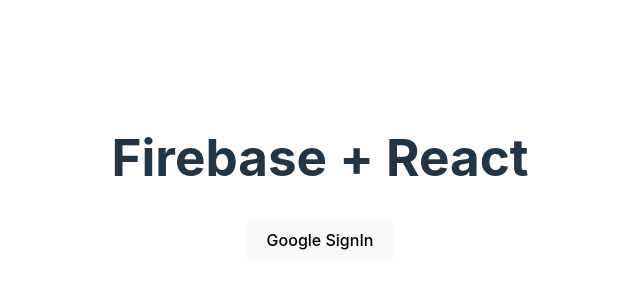
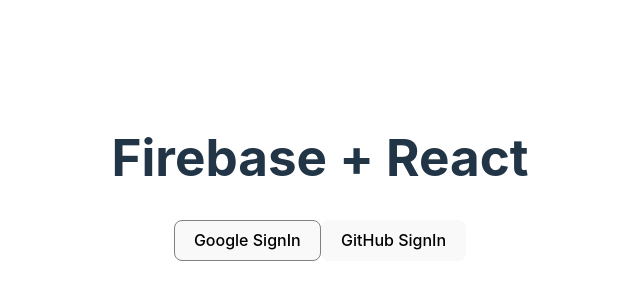
Before and after one commit to rashaduldev/React-Firebase-Auth, a React (Vite) app: page / in a window 1280 px wide. Shown: the part 222-522 px from the top of the page, without its empty margins (320-960 px from the left). Built offline with nearby package versions, Linux system fonts and the light colour scheme.

Commit message:
gitHub link added

```diff
--- a/package.json
+++ b/package.json
@@ -22,10 +22,12 @@
     "@types/react": "^18.2.15",
     "@types/react-dom": "^18.2.7",
     "@vitejs/plugin-react": "^4.0.3",
+    "daisyui": "^3.8.3",
     "eslint": "^8.45.0",
     "eslint-plugin-react": "^7.32.2",
     "eslint-plugin-react-hooks": "^4.6.0",
     "eslint-plugin-react-refresh": "^0.4.3",
+    "tailwindcss": "^3.3.3",
     "vite": "^4.4.5"
   }
 }
--- a/src/App.jsx
+++ b/src/App.jsx
@@ -1,16 +1,18 @@
 /* eslint-disable no-unused-vars */
 
 import './App.css';
-import { GoogleAuthProvider, getAuth, signInWithPopup } from 'firebase/auth';
+import { GithubAuthProvider, GoogleAuthProvider, getAuth, signInWithPopup } from 'firebase/auth';
 import app from './firebase/firebase.config';
 import { useState } from 'react';
 
 const auth = getAuth(app);
 const googleProvider = new GoogleAuthProvider();
+const githubProvider=new GithubAuthProvider();
 
 function App() {
   const [userData, setUserData] = useState(null);
-
+  const [githubUserData, setgithubUserData] = useState(null);
+console.log(githubUserData);
   const handleGoogleSignin = () => {
     signInWithPopup(auth, googleProvider)
       .then((result) => {
@@ -21,13 +23,22 @@
         console.log(err.message);
       });
   };
+  const handleGitHubSignin=() => {
+    signInWithPopup(auth, githubProvider)
+    .then((result) => {
+      const loggedUser = result.user;
+      setgithubUserData(loggedUser);
+    })
+    .catch((err) => {
+      console.log(err.message);
+    });
+  };
 
   return (
     <>
       <h1>Firebase + React</h1>
-      <button onClick={handleGoogleSignin}>Google SignIn</button>
-      {/* Add a similar button and event handler for GitHub SignIn */}
-      {/* <button onClick={handleGitHubSignin}>GitHub SignIn</button> */}
+      <button style={{border:'1px solid gray'}} className='btn btn-neutral' onClick={handleGoogleSignin}>Google SignIn</button>
+      <button onClick={handleGitHubSignin}>GitHub SignIn</button>
       {userData && <h3>Name: {userData.displayName}</h3>}
     </>
   );
--- /dev/null
+++ b/src/input.css
@@ -0,0 +1,3 @@
+@tailwind base;
+@tailwind components;
+@tailwind utilities;
```
Also changed, not shown: tailwind.config.js (added, +8 -0 lines), 1 other file (tests, documents, lock files or other folders).
